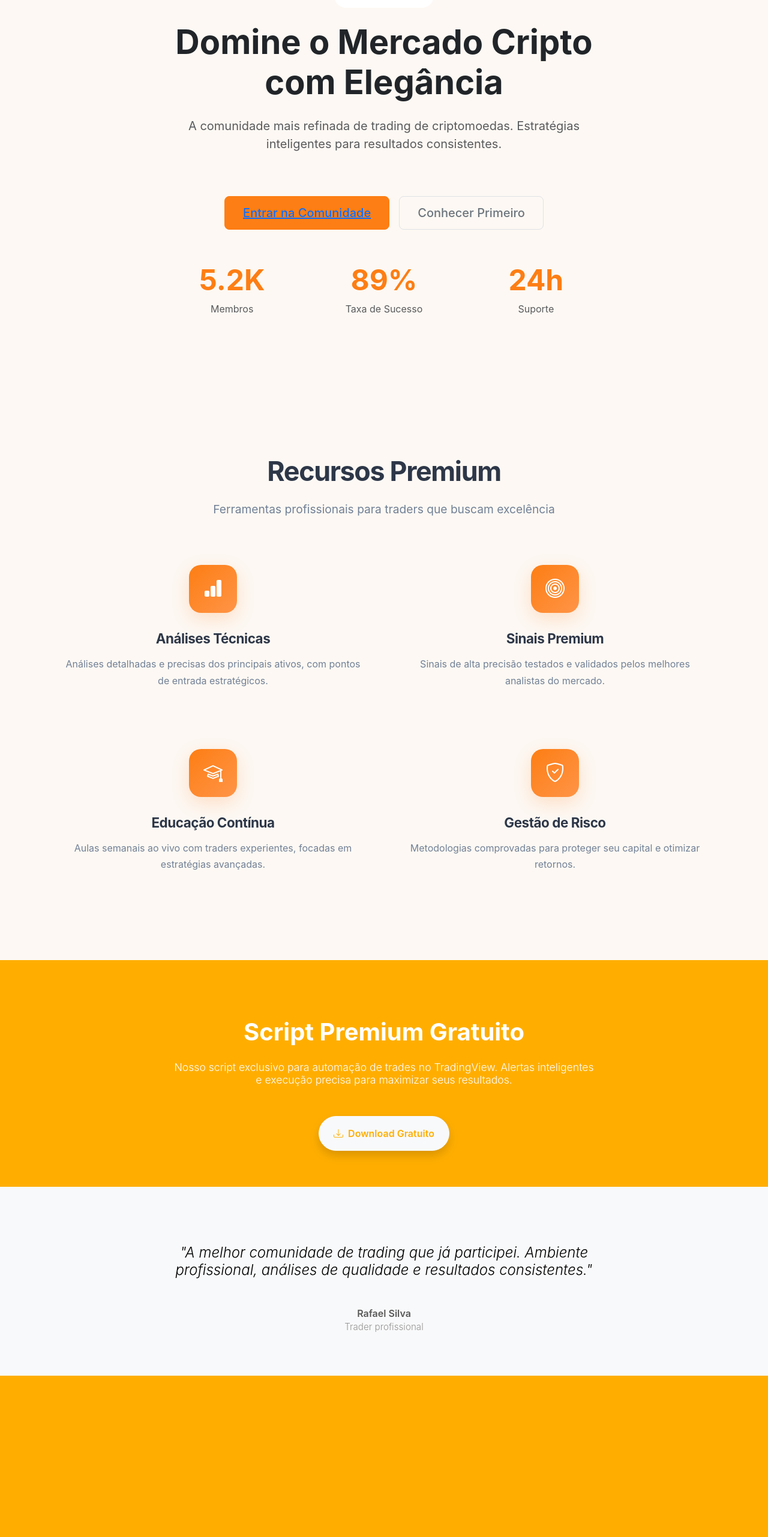
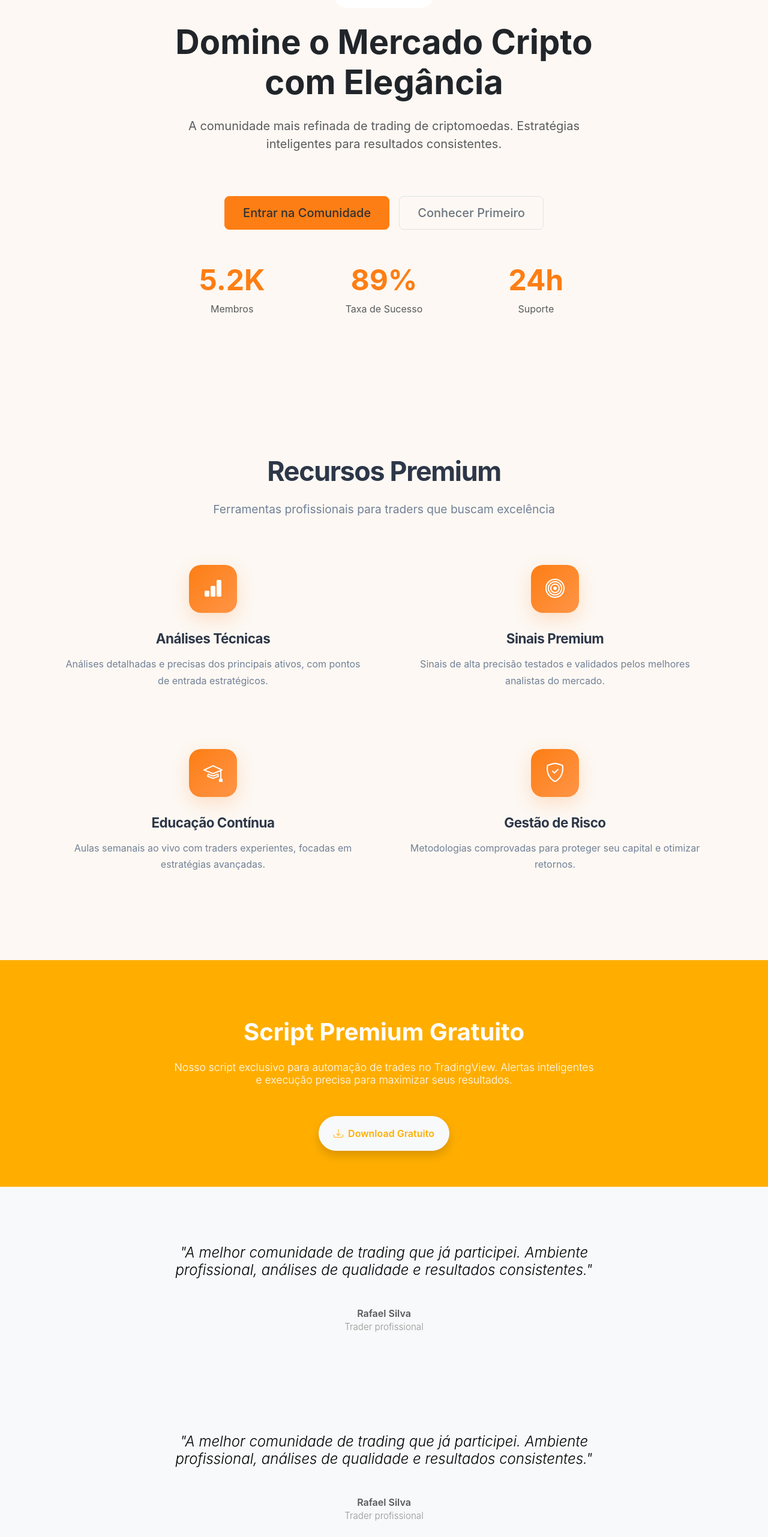
Before and after one commit to vinimaffra03/alphachain-ui, a React (Create React App) app: page / in a window 1280 px wide. Shown: the part 234-2797 px from the top of the page at 60% size. Before the commit the page ends 2528 px from the top, so only its background shows below. Built offline with nearby package versions, Linux system fonts and the light colour scheme.

Commit message:
link fixed/2

```diff
--- a/src/App.js
+++ b/src/App.js
@@ -1,6 +1,7 @@
 import Aside from "./components/Aside/Aside";
 import Header from "./components/Header/Header";
 import RecursosPremium from "./components/RecursosPremium/RecursosPremium";
+import Rodape from "./components/Rodape/Rodape";
 import ScriptPremium from "./components/ScriptPremium/ScriptPremium";
 import Section from "./components/Section/Section";
 import "./index.css";
@@ -14,6 +15,7 @@ function App() {
         <RecursosPremium />
         <ScriptPremium />
         <Aside />
+        <Rodape />
       </div>
     </div>
   );
--- /dev/null
+++ b/src/components/Rodape/Rodape.js
@@ -0,0 +1,44 @@
+import "bootstrap-icons/font/bootstrap-icons.css";
+import "bootstrap/dist/css/bootstrap.min.css";
+import "bootstrap/dist/js/bootstrap.bundle.min";
+import "./styles.css";
+
+function Rodape() {
+  return (
+    <div className="bg-light d-flex justify-content-center align-items-center text-center p-5">
+      <div className="container display-1">
+        <p
+          className="text-black my-5 mx-auto"
+          style={{ maxWidth: "700px", fontSize: "0.30em" }}
+        >
+          <i>
+            "A melhor comunidade de trading que já participei. Ambiente
+            profissional, análises de qualidade e resultados consistentes."
+          </i>
+        </p>
+
+        <div className="d-block">
+          <p
+            className="fs-6 mb-1 mx-auto fw-semibold"
+            style={{ maxWidth: "700px", color: "#585858ff" }}
+          >
+            Rafael Silva
+          </p>
+
+          <p
+            className="mb-4 mx-auto"
+            style={{
+              maxWidth: "700px",
+              fontSize: "0.19em",
+              color: "#949393ff",
+            }}
+          >
+            Trader profissional
+          </p>
+        </div>
+      </div>
+    </div>
+  );
+}
+
+export default Rodape;
--- a/src/components/Section/Section.js
+++ b/src/components/Section/Section.js
@@ -28,7 +28,10 @@ function Section() {
           <div class="col-auto">
             <div class="d-flex gap-3 flex-wrap justify-content-center">
               <button class="btn btn-primary-custom btn-lg">
-                <a href="https://chat.whatsapp.com/GFcCTY10uV7L5sGFbBaWc6">
+                <a
+                  href="https://chat.whatsapp.com/GFcCTY10uV7L5sGFbBaWc6"
+                  style={{ textDecoration: "none", color: "#313131ff" }}
+                >
                   Entrar na Comunidade
                 </a>
               </button>
```
Also changed, not shown: src/components/Rodape/styles.css (added).
